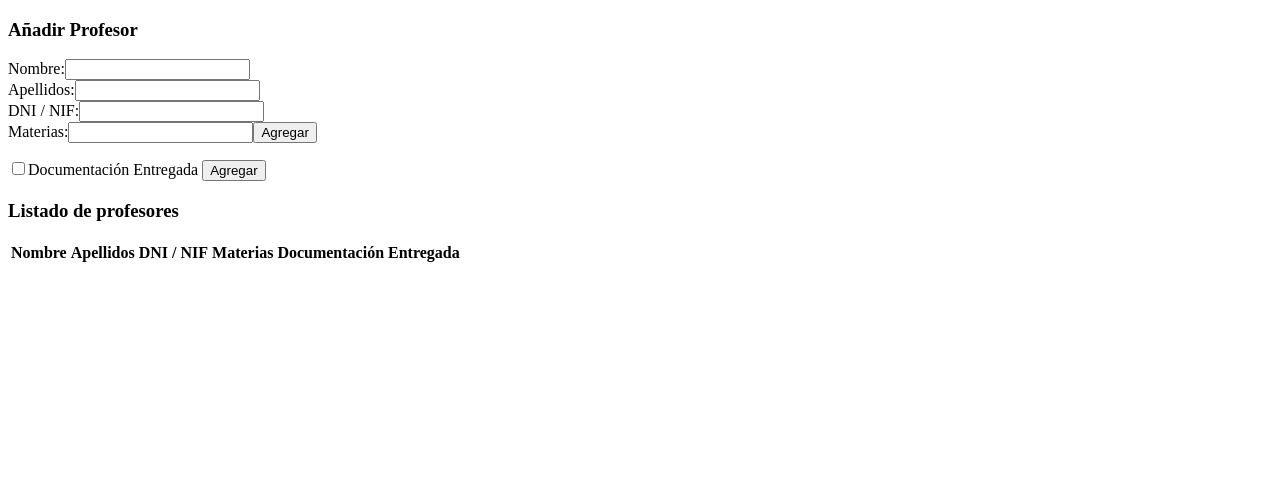
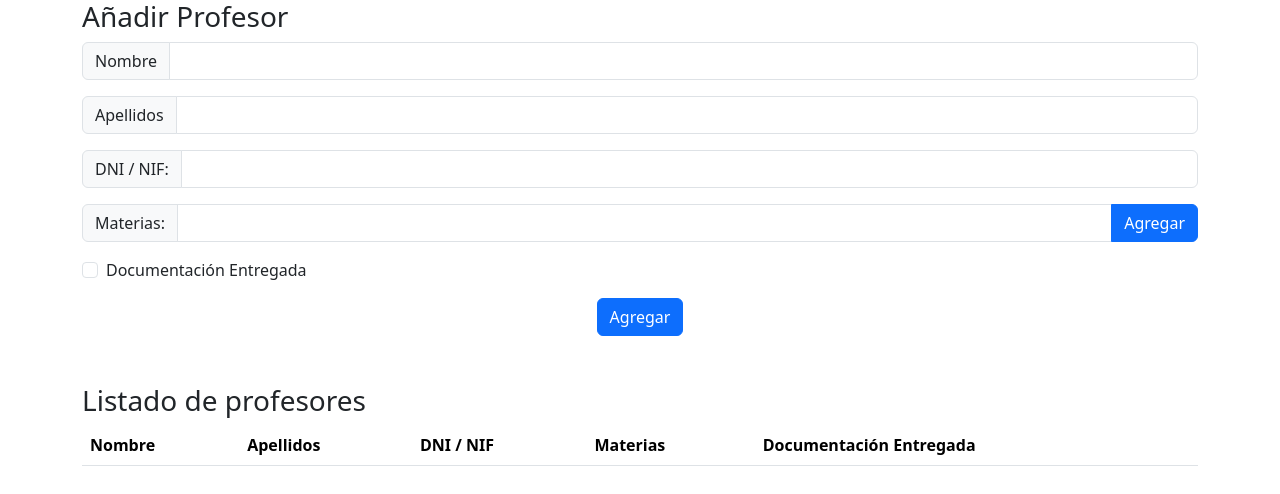
Before and after one commit to JoseBrando/teacher, a Vue app: page / in a window 1280 px wide. Shown: the top 494 px of the page. Built offline with nearby package versions, Linux system fonts and the light colour scheme; the HTML template or start-up script is replaced by a standard one.

Commit message:
Add Bootstrap

```diff
--- a/package.json
+++ b/package.json
@@ -14,6 +14,7 @@
     "type-check": "vue-tsc --build"
   },
   "dependencies": {
+    "bootstrap": "^5.3.8",
     "vue": "^3.5.22",
     "vue-router": "^4.5.1"
   },
--- a/src/components/TeacherForm.vue
+++ b/src/components/TeacherForm.vue
@@ -1,10 +1,24 @@
 <template>
-    <section>
+    <div class="container">
+        <section class="mb-5">
             <h3>Añadir Profesor</h3>
-        <div><label>Nombre:</label><input type="text" v-model="teacher.teacherName"></div>
-        <div><label>Apellidos:</label><input type="text" v-model="teacher.surname"></div>
-        <div><label>DNI / NIF:</label><input type="text" v-model="teacher.dni"></div>
-        <div><label>Materias:</label><input type="text" v-model="subject"><button v-on:click="handleSubject()">Agregar</button></div>
+            <div class="input-group mb-3">
+                <span class="input-group-text">Nombre</span>
+                <input type="text" class="form-control" v-model="teacher.teacherName">
+            </div>
+            <div class="input-group mb-3">
+                <span class="input-group-text">Apellidos</span>
+                <input type="text" class="form-control" v-model="teacher.surname">
+            </div>
+            <div class="input-group mb-3">
+                <span class="input-group-text">DNI / NIF:</span>
+                <input type="text" class="form-control" v-model="teacher.dni">
+            </div>
+            <div class="input-group mb-3">
+                <span class="input-group-text">Materias:</span>
+                <input type="text" class="form-control" v-model="subject">
+                <button class="btn btn-primary" v-on:click="handleSubject()">Agregar</button>
+            </div>
 
             <div>
                 <ul>
@@ -12,34 +26,51 @@
                 </ul>
             </div>
 
-        <input type="checkbox" v-model="teacher.doc"/>Documentación Entregada
-        <button @click="handleAddTeacher()">Agregar</button>
+            <div class="input-group mb-3">
+                <div class="align-content-center">
+                    <input type="checkbox" class="form-check-input" id="addDoc" v-model="teacher.doc"/>
+                    <label class="form-check-label mx-2" for="addDoc">Documentación Entregada</label>
+                </div>
+            </div>
+
+            <div class="text-center">
+                <button class="btn btn-primary" @click="handleAddTeacher()">Agregar</button>
+            </div>
         </section>
 
         <section>
             <h3>Listado de profesores</h3>
-        <table>
+            <table class="table">
+                <thead>
                     <tr>
-                <th>Nombre</th>
-                <th>Apellidos</th>
-                <th>DNI / NIF</th>
-                <th>Materias</th>
-                <th>Documentación Entregada</th>
+                        <th scope="col">Nombre</th>
+                        <th scope="col">Apellidos</th>
+                        <th scope="col">DNI / NIF</th>
+                        <th scope="col">Materias</th>
+                        <th scope="col">Documentación Entregada</th>
                     </tr>
+                </thead>
+                <tbody>
                     <tr v-for="elm in teachers" :key="elm.dni">
-                <th>{{ elm.teacherName }}</th>
-                <th>{{ elm.surname }}</th>
-                <th>{{ elm.dni }}</th>
-                <th>
+                        <td>{{ elm.teacherName }}</td>
+                        <td>{{ elm.surname }}</td>
+                        <td>{{ elm.dni }}</td>
+                        <td>
                             <ul>
                                 <li v-for="(item, index) in elm.subjects" :key="index">{{ item }}</li>
                             </ul>
-                </th>
-                <th v-if="elm.doc">Entregado</th>
-                <th v-else>No entregado</th>
+                        </td>
+                        <td v-if="elm.doc">Entregado</td>
+                        <td v-else>No entregado</td>
+                        <td>
+                            <button class="btn btn-danger">Eliminar</button>
+                            <button class="btn btn-warning mx-1">Editar</button>
+                        </td>
                     </tr>
+                </tbody>
             </table>
         </section>
+    </div>
 </template>
 
 <script lang="ts" setup>
--- a/src/main.ts
+++ b/src/main.ts
@@ -1,6 +1,7 @@
 import { createApp } from 'vue'
 import App from './App.vue'
 import router from './router'
+import 'bootstrap/dist/css/bootstrap.min.css'
 
 const app = createApp(App)
 
```
Also changed, not shown: 1 other file (tests, documents, lock files or other folders). Lines whose indentation alone changed are shown as unchanged.
